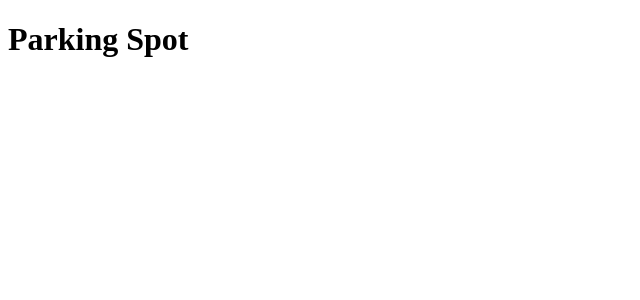
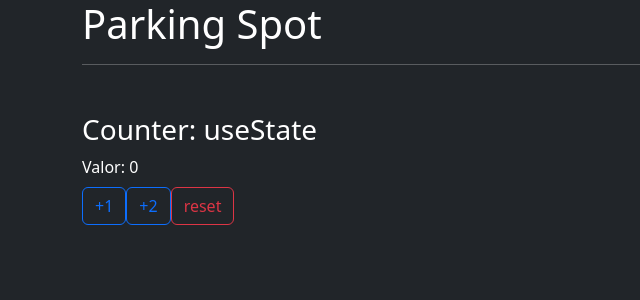
Before and after one commit to Exudev/parkingSpot, a React (Create React App) app: page / in a window 1280 px wide. Shown: the top 300 px of the page, without its empty margins (0-640 px from the left). Built offline with nearby package versions, Linux system fonts and the light colour scheme.

Commit message:
new commit

```diff
--- a/public/index.html
+++ b/public/index.html
@@ -24,9 +24,10 @@
       work correctly both with client-side routing and a non-root public URL.
       Learn how to configure a non-root public URL by running `npm run build`.
     -->
-    <title>React App</title>
+    <title>Parking Spot</title>
+    <link href="https://cdn.jsdelivr.net/npm/bootstrap@5.3.0-alpha3/dist/css/bootstrap.min.css" rel="stylesheet" integrity="sha384-KK94CHFLLe+nY2dmCWGMq91rCGa5gtU4mk92HdvYe+M/SXH301p5ILy+dN9+nJOZ" crossorigin="anonymous">
   </head>
-  <body>
+  <body class="container bg-dark text-white">
     <noscript>You need to enable JavaScript to run this app.</noscript>
     <div id="root"></div>
     <!--
--- a/src/App.tsx
+++ b/src/App.tsx
@@ -1,7 +1,11 @@
+import { Counter } from "./components/Counter";
+
 function App() {
   return (
     <>
      <h1>Parking Spot</h1>
+     <hr />
+     <Counter/>
     </>
   );
 }
--- /dev/null
+++ b/src/components/Counter.tsx
@@ -0,0 +1,26 @@
+import { useState } from "react";
+
+export const Counter = () => {
+    const [counter, setCounter] = useState(0);
+
+    const incrementar = (num: number): void=> {
+        setCounter(counter + num);
+    }
+    return (
+        <div className = "mt-5">
+            <h3>Counter: useState</h3>
+            <span> Valor: {counter}</span>
+
+        <br />
+        <button onClick={() => incrementar(1)} className="btn btn-outline-primary mt-2">
+            +1
+        </button>
+        <button onClick={() => incrementar(2)} className="btn btn-outline-primary mt-2">
+            +2
+        </button>
+        <button onClick={() => setCounter(0)} className="btn btn-outline-danger mt-2">
+            reset
+        </button>
+        </div>
+    )
+}
```
Also changed, not shown: src/components/User.tsx (added, +14 -0 lines).
